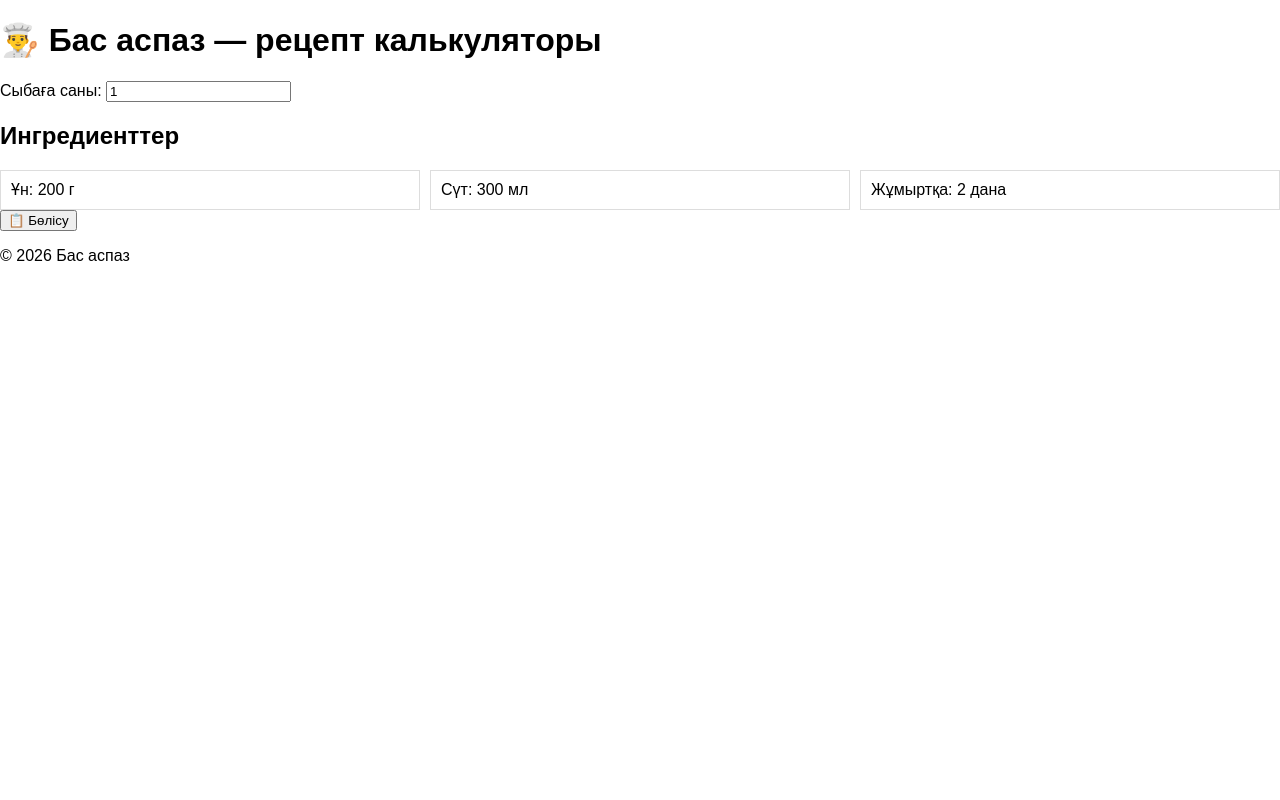
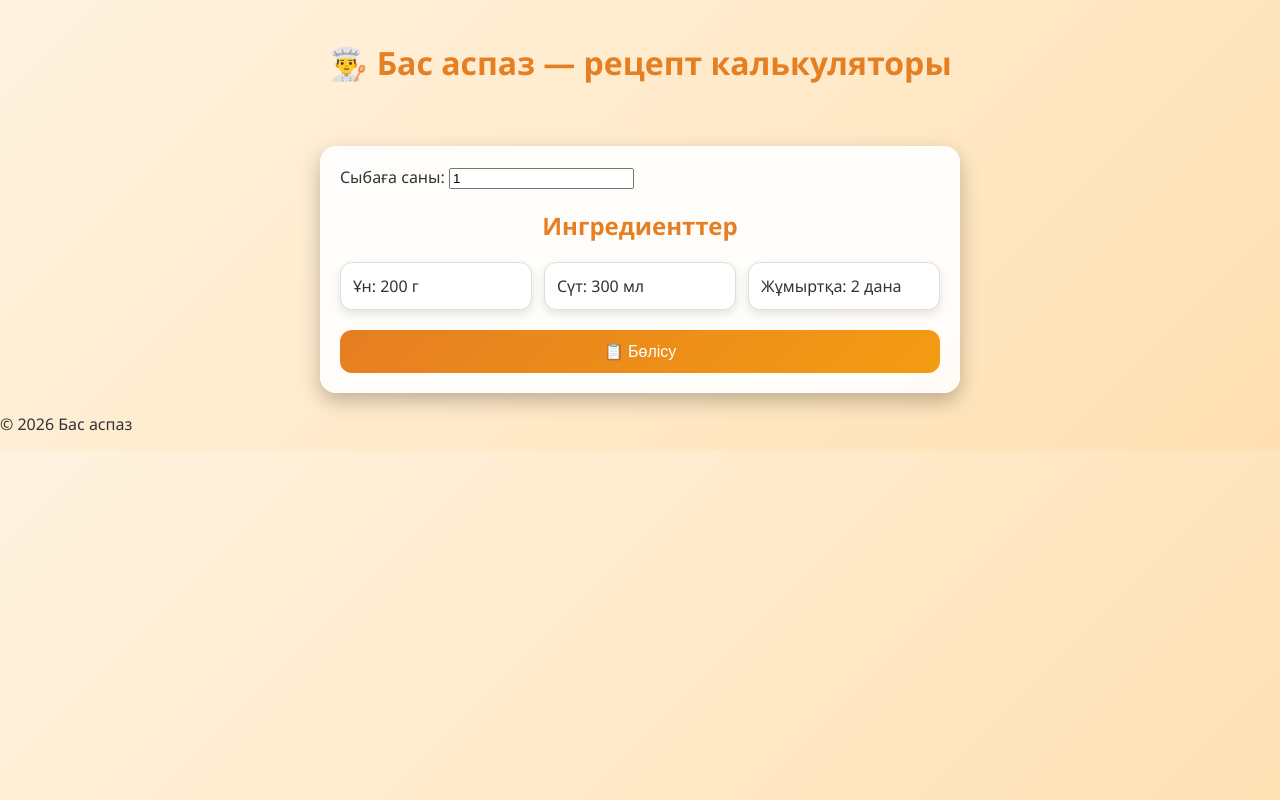
Before and after one commit to n51400520-commits/cook, a plain HTML site: page index.html in a window 1280 px wide. Drawn offline with Linux system fonts and the light colour scheme.

Commit message:
Update style.css

```diff
--- a/style.css
+++ b/style.css
@@ -30,3 +30,88 @@ body {
     grid-template-columns: 1fr 1fr 1fr;
   }
 }
+body {
+  font-family: 'Segoe UI', sans-serif;
+  margin: 0;
+  padding: 0;
+  background: linear-gradient(135deg, #fff3e0, #ffe0b2);
+  color: #333;
+}
+
+header {
+  text-align: center;
+  padding: 20px;
+}
+
+header img {
+  max-width: 200px;
+  border-radius: 12px;
+  box-shadow: 0 6px 16px rgba(0,0,0,0.2);
+}
+
+main {
+  max-width: 600px;
+  margin: 20px auto;
+  background: rgba(255, 255, 255, 0.9);
+  border-radius: 16px;
+  padding: 20px;
+  box-shadow: 0 8px 20px rgba(0,0,0,0.25);
+}
+
+h1, h2 {
+  text-align: center;
+  color: #e67e22;
+}
+
+/* Ингредиенты */
+#ingredientsGrid {
+  display: grid;
+  grid-template-columns: 1fr;
+  gap: 12px;
+}
+
+.ingredient-row {
+  background: #fff;
+  border-radius: 12px;
+  padding: 12px;
+  box-shadow: 0 4px 10px rgba(0,0,0,0.1);
+  transition: transform 0.2s, background 0.3s;
+}
+
+.ingredient-row:hover {
+  background: #ffeaa7;
+  transform: scale(1.02);
+}
+
+/* Кнопка */
+button {
+  display: block;
+  width: 100%;
+  padding: 12px;
+  margin-top: 20px;
+  border: none;
+  border-radius: 12px;
+  background: linear-gradient(135deg, #e67e22, #f39c12);
+  color: #fff;
+  font-size: 16px;
+  cursor: pointer;
+  transition: background 0.3s, transform 0.2s;
+}
+
+button:hover {
+  background: linear-gradient(135deg, #d35400, #e67e22);
+  transform: translateY(-2px);
+}
+
+/* Mobile First */
+@media (min-width: 768px) {
+  #ingredientsGrid {
+    grid-template-columns: 1fr 1fr;
+  }
+}
+
+@media (min-width: 1024px) {
+  #ingredientsGrid {
+    grid-template-columns: 1fr 1fr 1fr;
+  }
+}
```
